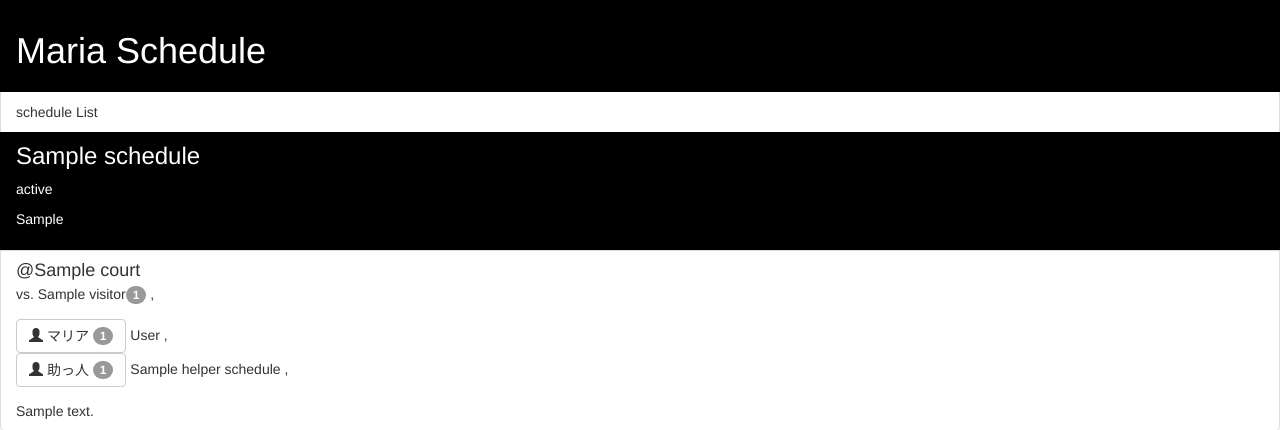
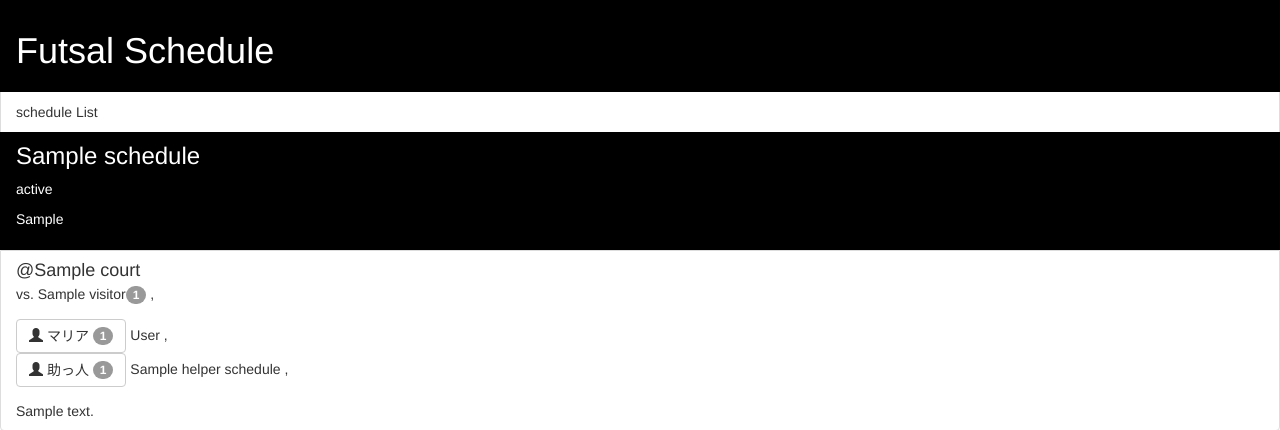
Before and after one commit to shinno21/maria, a Python web app: template template/scheduler/schedule_list.html in a window 1280 px wide. Shown: the top 430 px of the page. Run offline with Jinja, Linux system fonts and the light colour scheme; the template is opened without the code that fills it: most values are stand-ins (such as "Sample title", 1, 10 or a date in 2020).

Commit message:
title変更

```diff
--- a/template/scheduler/schedule_list.html
+++ b/template/scheduler/schedule_list.html
@@ -2,7 +2,7 @@
 <html lang="ja">
 <head>
   <meta charset="utf-8">
-  <title>Maria Schedule</title>
+  <title>Futsal Schedule</title>
   <meta name="viewport" content="width=device-width, initial-scale=1.0">
   <meta name="description" content="">
   <meta name="author" content="">
@@ -37,7 +37,7 @@
 	<div class="row clearfix">
 		<div class="col-md-12 column">
 			<div class="list-group">
-				 <a href="#" class="list-group-item active" style="border-radius: 0px;"><h1>Maria Schedule</h1></a>
+				 <a href="#" class="list-group-item active" style="border-radius: 0px;"><h1>Futsal Schedule</h1></a>
 				<div class="list-group-item">
 					schedule List
 				</div>
```
